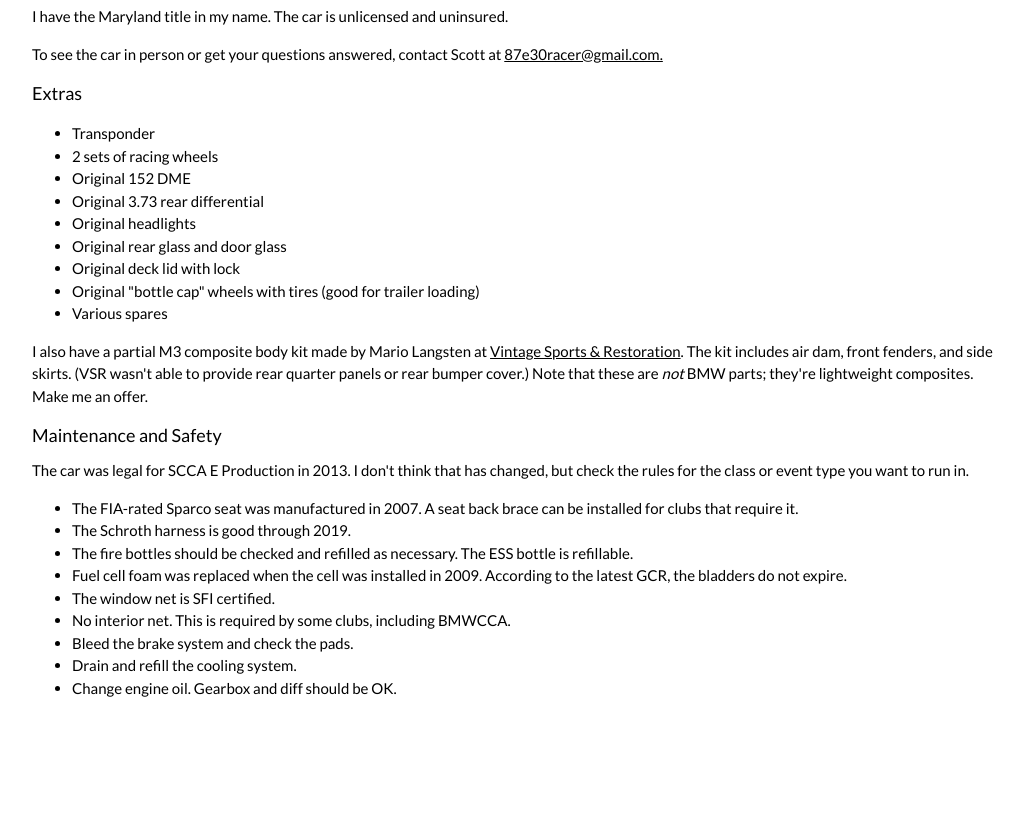
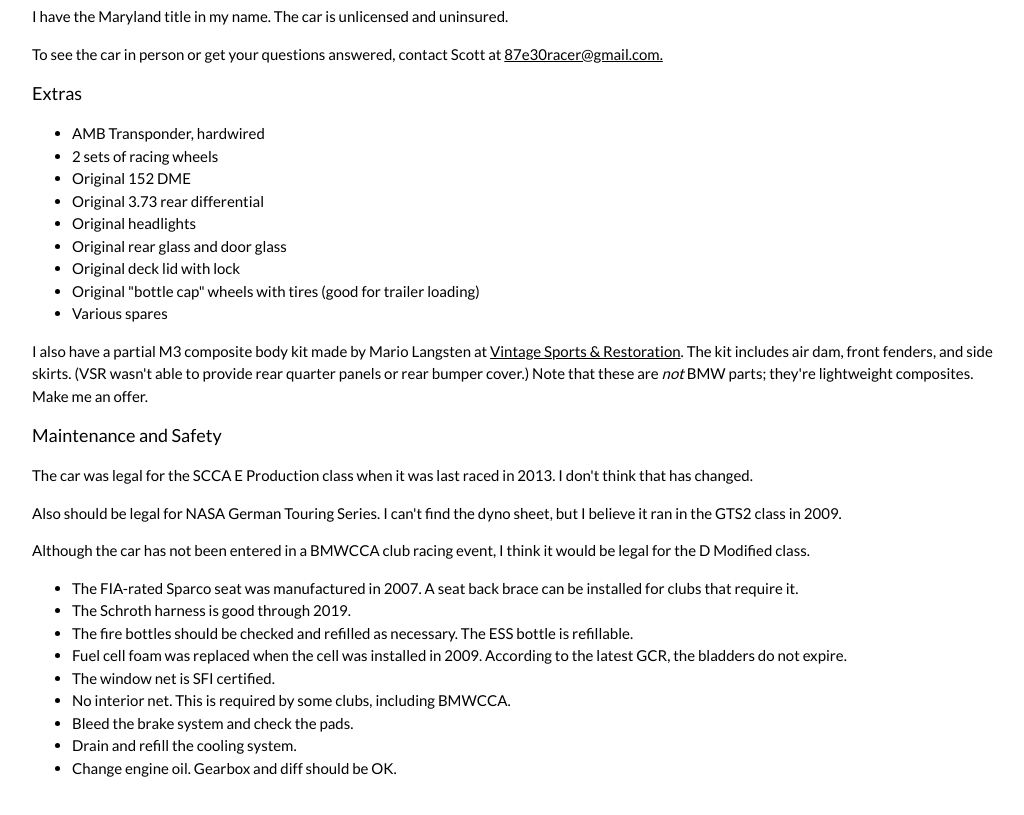
Before and after one commit to sdlowrey/e30-for-sale, a plain HTML site: page index.html in a window 1280 px wide. Shown: the part 8460-9275 px from the top of the page, without its empty margins (118-1142 px from the left). Before the commit the page ends 9206 px from the top, so only its background shows below. Drawn offline with nearby package versions, Linux system fonts and the light colour scheme.

Commit message:
update club/class info

```diff
--- a/index.html
+++ b/index.html
@@ -201,7 +201,7 @@ body,h1,h2,h3,h4,h5,h6 {font-family: "Lato", sans-serif}
 
       <h5>Extras</h5>
       <ul>
-        <li>Transponder</li>
+        <li>AMB Transponder, hardwired</li>
         <li>2 sets of racing wheels</li>
         <li>Original 152 DME</li>
         <li>Original 3.73 rear differential</li>
@@ -215,7 +215,9 @@ body,h1,h2,h3,h4,h5,h6 {font-family: "Lato", sans-serif}
       <p>I also have a partial M3 composite body kit made by Mario Langsten at <a href="http://www.vsr1.com/">Vintage Sports & Restoration</a>. The kit includes air dam, front fenders, and side skirts. (VSR wasn't able to provide rear quarter panels or rear bumper cover.) Note that these are <i>not</i> BMW parts; they're lightweight composites. Make me an offer.</p>
 
       <h5>Maintenance and Safety</h5>
-      The car was legal for SCCA E Production in 2013. I don't think that has changed, but check the rules for the class or event type you want to run in.
+      <p>The car was legal for the SCCA E Production class when it was last raced in 2013. I don't think that has changed.</p>
+      <p>Also should be legal for NASA German Touring Series. I can't find the dyno sheet, but I believe it ran in the GTS2 class in 2009.</p>
+      <p>Although the car has not been entered in a BMWCCA club racing event, I think it would be legal for the D Modified class.</p>
       <ul>
           <li>The FIA-rated Sparco seat was manufactured in 2007. A seat back brace can be installed for clubs that require it.</li>
           <li>The Schroth harness is good through 2019.</li>
```
